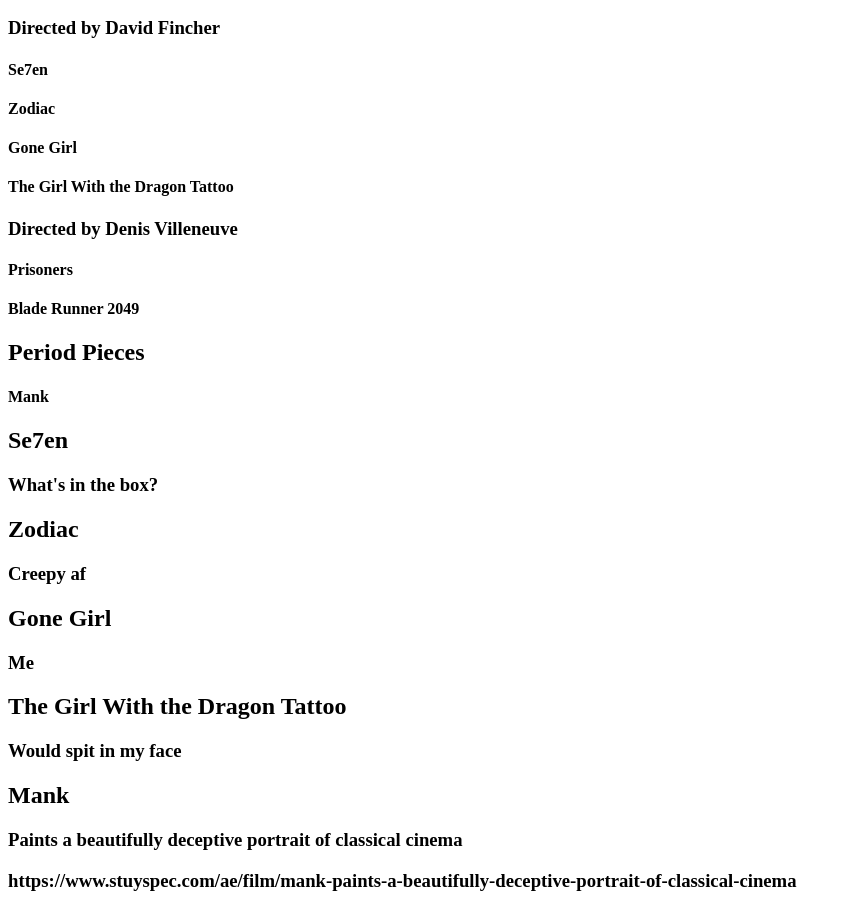
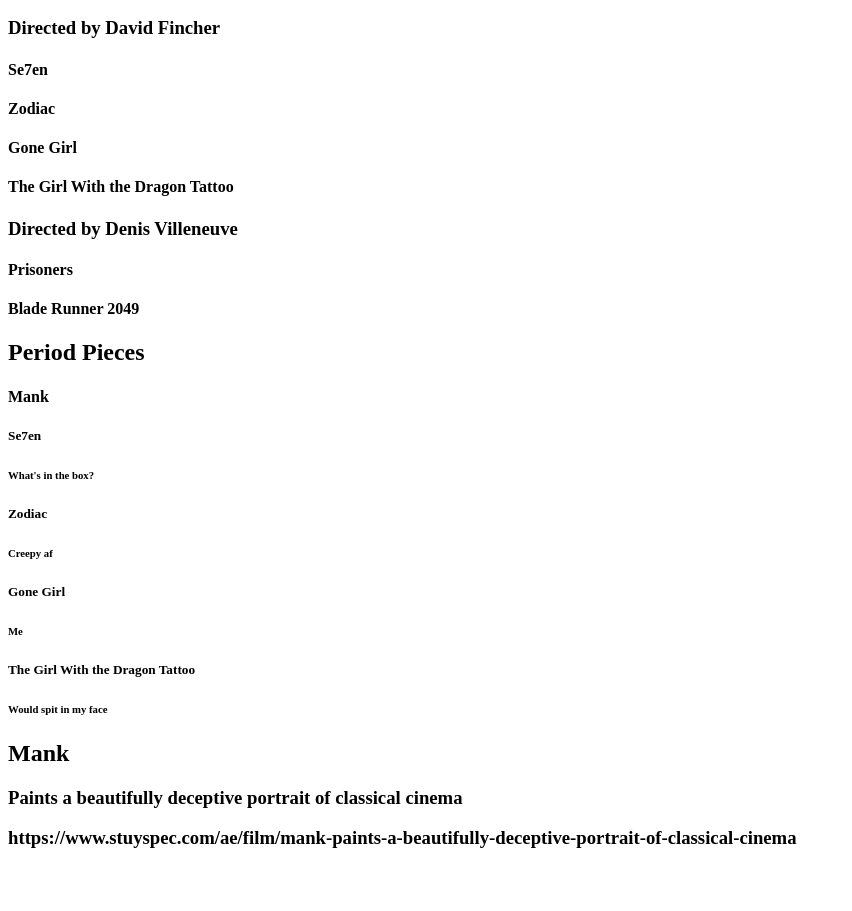
Before and after one commit to christina-pan/web, a plain HTML site: page index.html in a window 1280 px wide. Shown: the part 96-1007 px from the top of the page, without its empty margins (0-852 px from the left). After the commit the page ends 964 px from the top, so only its background shows below. Drawn offline with Linux system fonts and the light colour scheme.

Commit message:
Update index.html

```diff
--- a/index.html
+++ b/index.html
@@ -11,14 +11,14 @@
   <h2> Period Pieces </h2>
       <h4>Mank</h4>
 
-    <h2> Se7en
-      <h3> What's in the box? <h3>
-    <h2> Zodiac <h2>
-      <h3> Creepy af <h3>
-    <h2> Gone Girl
-      <h3> Me <h3>
-    <h2> The Girl With the Dragon Tattoo
-      <h3> Would spit in my face <h3>
+    <h5> Se7en</h5>
+      <h6> What's in the box?</h6>
+    <h5> Zodiac</h5>
+      <h6> Creepy af</h6>
+    <h5> Gone Girl</h5>
+      <h6> Me</h6>
+    <h5>The Girl With the Dragon Tattoo</h5>
+      <h6> Would spit in my face<h6>
     <h2> Mank
       <h3> Paints a beautifully deceptive portrait of classical cinema <h3>
         <a> https://www.stuyspec.com/ae/film/mank-paints-a-beautifully-deceptive-portrait-of-classical-cinema <a>
```
